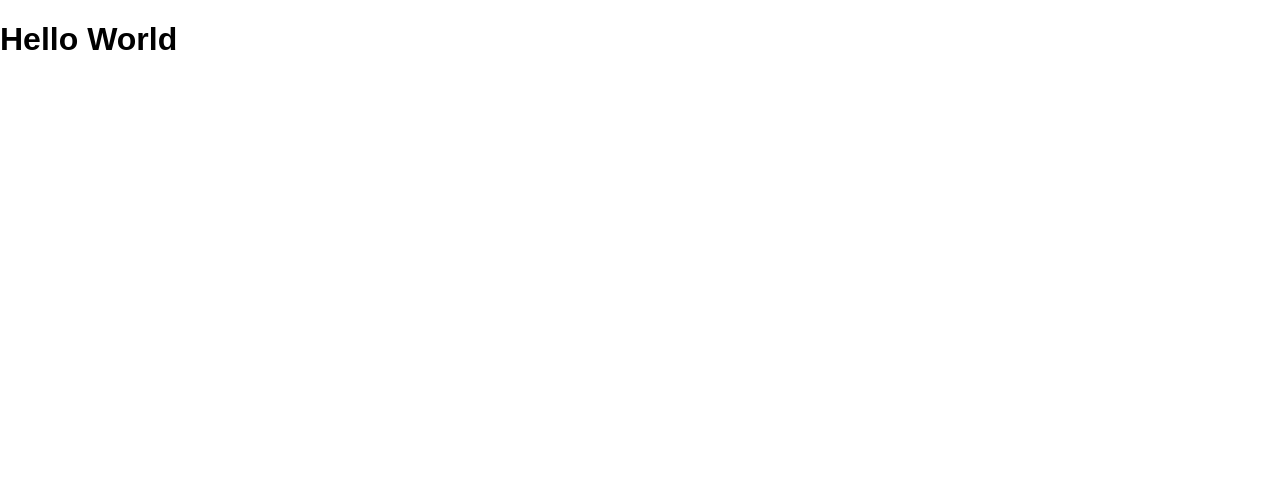
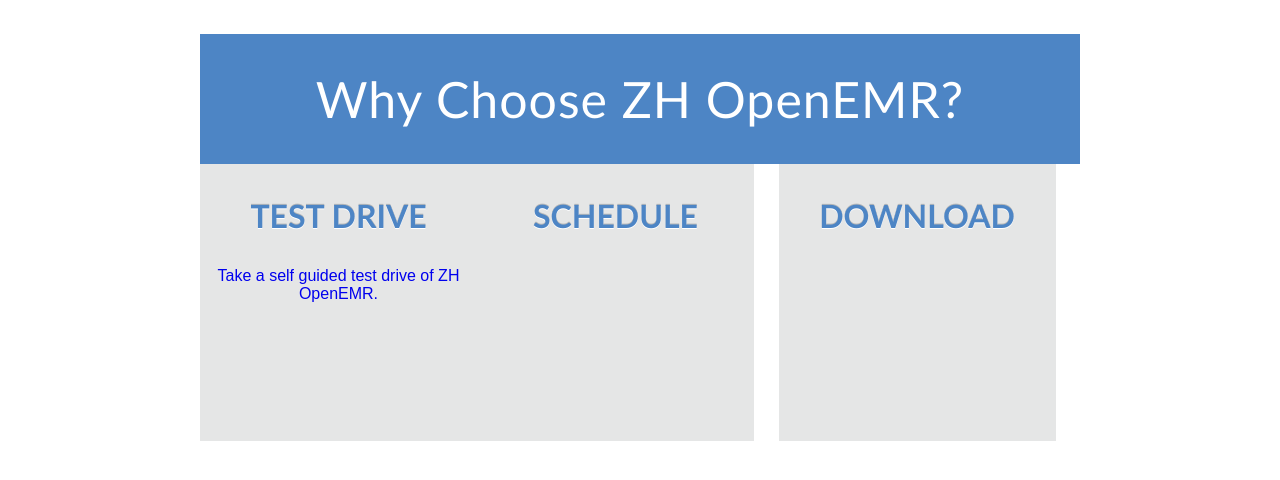
Before and after one commit to codyevans/ZH-Healthcare, a plain HTML site: page index.html in a window 1280 px wide. Drawn offline with Linux system fonts and the light colour scheme.

Commit message:
started styles

```diff
--- a/index.html
+++ b/index.html
@@ -7,7 +7,41 @@
 </head>
 <body>
 
-	<h1>Hello World</h1>
+	<div class="container">
+
+		<div class="headline">
+			<h1>Why Choose ZH OpenEMR?</h1>
+		</div>
+
+
+		<div class="module-wrap">
+
+			<a href="#">
+				<div class="module">
+					<h3>Test Drive</h3>
+					<p>
+						Take a self guided test drive of ZH OpenEMR.
+					</p>
+				</div>
+			</a>
+
+
+			<div class="module">
+				<h3>Schedule</h3>
+			</div>
+
+
+			<div class="module">
+				<h3>Download</h3>
+			</div>
+
+		</div>
+
+
+
+
+
+	</div> <!-- /container -->
 
 </body>
 </html>
--- a/style.css
+++ b/style.css
@@ -0,0 +1,76 @@
+/*
+* ZH HEALTHCARE LANDING STYLES:
+*
+* FONTS:
+*	Trebuchet MS
+* 	Arial
+*
+* COLORS:
+*	blue: #4d85c5
+* 	white: #FFF
+*	gray: #e5e6e6
+*	red: #b32017
+*/
+
+/* ---------------- Page Bootstrap --------------------- */
+
+.container {
+	width: 880px;
+	margin: 0 auto;
+}
+
+/* ---------------- Main Headline ---------------------- */
+
+.headline {
+	text-align: center;
+	width: 100%;
+	height: 130px;
+	background: #4d85c5;
+}
+
+	h1	{
+		font-family: Trebuchet MS, sans-serif;
+		font-weight: 500;
+		font-size: 50px;
+		letter-spacing: 1px;
+		line-height: 130px;
+		color: #fff;
+	}
+
+/* ---------------- Icon Modules ------------------------ */
+
+.module-wrap:after {
+	content: "";
+	display: table;
+	clear: both;
+}
+
+	.module {
+		float: left;
+		margin-right: 24.5px;
+		width: 277;
+		height: 277;
+		text-align: center;
+		background-color: #e5e6e6;
+	}
+
+	.module:last-child {
+		margin-right: 0px;
+	}
+
+	.module:hover {
+		background-color: #b32017;
+	}
+
+		.module > h3 {
+			font-family: Trebuchet MS, sans-serif;
+			text-transform: uppercase;
+			font-size: 32px;
+			color: #4d85c5;
+			text-shadow: 0px 1px 0px rgba(255,255,255,1), 0px -1px 0px rgba(0,0,0,0.2);
+		}
+
+		.module:hover > h3 {
+			color: #FFF;
+			text-shadow: none;
+		}
```
